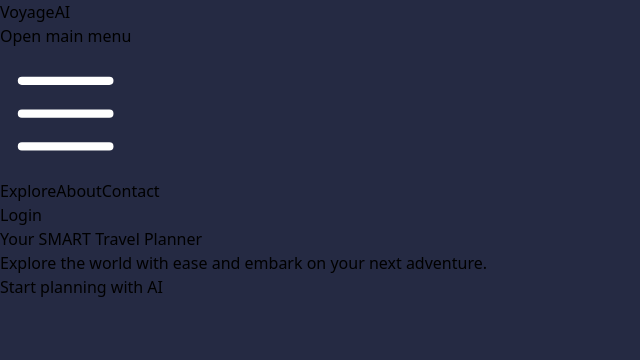
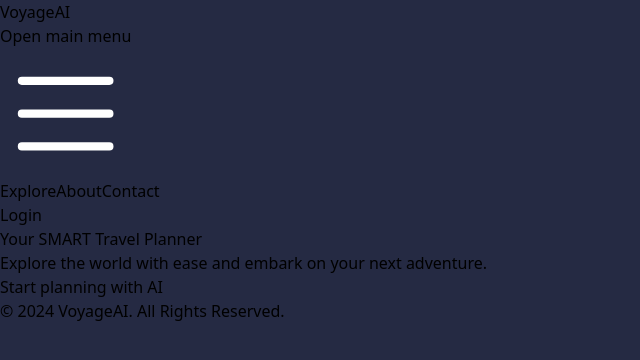
Before and after one commit to friedavocadoes/VoyagAI, a React (Vite) app: page / in a window 1280 px wide. Shown: the top 360 px of the page, without its empty margins (0-640 px from the left). Built offline with nearby package versions, Linux system fonts and the light colour scheme.

Commit message:
footer added

```diff
--- a/src/App.jsx
+++ b/src/App.jsx
@@ -5,6 +5,7 @@ import Login from './pages/Login';
 import Signup from './pages/Signup';
 import Header from './components/Header';
 import Body from './components/Body';
+import Footer from './components/Footer';
 import Generator from './pages/Generator';
 import Results from './pages/Results';
 
@@ -23,6 +24,7 @@ function App() {
           <Route path="/generator" element={<Generator />} />  {/* Generator page route */}
           <Route path="/results" element={<Results />} />  {/* Results page route */}
         </Routes>
+        <Footer />
       </Header>
     </BrowserRouter>
   );
--- /dev/null
+++ b/src/components/Footer.jsx
@@ -0,0 +1,15 @@
+import React from 'react';
+
+const Footer = () => {
+  return (
+    <footer className="relative inset-x-0 bottom-0 px-6 mb-3 flex items-center justify-center"> {/* Fixed positioning */}
+      <div className="text-center">
+        <p className="text-sm text-gray-200">
+          © {new Date().getFullYear()} VoyageAI. All Rights Reserved.
+        </p>
+      </div>
+    </footer>
+  );
+};
+
+export default Footer;
--- a/src/pages/Generator.jsx
+++ b/src/pages/Generator.jsx
@@ -12,11 +12,11 @@ const Generator = () => {
   };
 
   return (
-    <div className="relative min-h-screen grid bg-black">
+    <div className="relative min-h-screen grid">
       <div className="flex flex-col sm:flex-row items-center md:items-start sm:justify-center md:justify-start flex-auto min-w-0">
 
         {/* the below line to see a demo logo */}
-        <div className="relative sm:w-1/2 xl:w-3/5 bg-blue-500 h-full hidden md:flex flex-auto items-center justify-center p-10 overflow-hidden text-white bg-no-repeat bg-cover relative" style={{ backgroundImage: `url(src/assets/download.jpeg)` }}>
+        <div className="relative sm:w-1/2 xl:w-3/5 bg-blue-500 h-full hidden md:flex flex-auto items-center justify-center p-10 overflow-hidden text-white bg-no-repeat bg-cover relative" style={{ backgroundImage: `url(public/voyagai.png)` }}>
           <div className="absolute bg-black opacity-25 inset-0 z-0"></div>
           <div className="w-full lg:max-w-2xl md:max-w-md z-10 items-center text-center">
             <div className="font-bold leading-tight mb-6 mx-auto w-full content-center items-center text-slate-500	">
```
